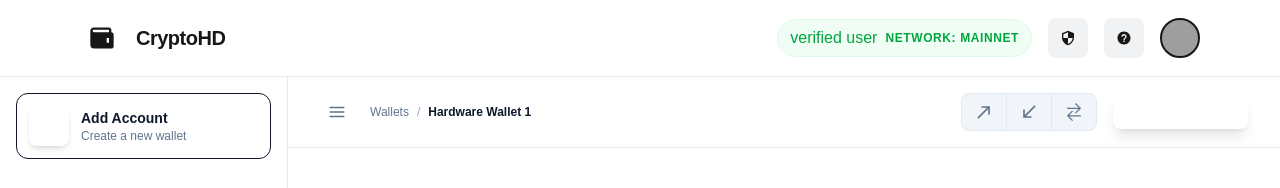
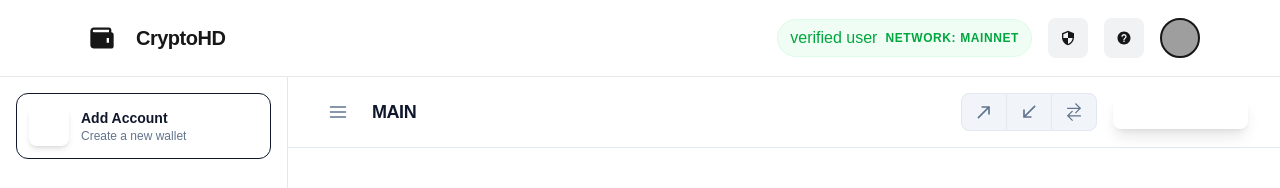
Before and after one commit to bEluga0000/crypto-wallet, a Next.js app: page /portfolio in a window 1280 px wide. Shown: the top 188 px of the page. Built offline with nearby package versions, Linux system fonts and the light colour scheme; grey boxes are pictures that could not be loaded.

Commit message:
fix: UI issue in top bar

```diff
--- a/src/components/portfolio.tsx
+++ b/src/components/portfolio.tsx
@@ -29,6 +29,7 @@ export default function PortfolioPage() {
         <main className="flex flex-1 flex-col overflow-y-auto">
           <ProfileTopBar
             onToggleSidebar={() => setIsSidebarOpen((p) => !p)}
+            walletName={selectWalletType}
           />
           <div className="max-w-5xl px-8 py-10">
             <BalanceCard />
--- a/src/components/ui/portfolio/topBar.tsx
+++ b/src/components/ui/portfolio/topBar.tsx
@@ -5,40 +5,38 @@ import TopBarButton from "./topBarButton";
 
 type ProfileTopBarProps = {
   onToggleSidebar: () => void;
+  walletName: string;
 };
 
-const ProfileTopBar = ({ onToggleSidebar }: ProfileTopBarProps) => {
+const ProfileTopBar = ({ onToggleSidebar, walletName }: ProfileTopBarProps) => {
   return (
     <header className="flex items-center justify-between border-b border-slate-200 px-8 py-4 dark:border-slate-800">
-      {/* Left: Sidebar toggle + breadcrumb */}
+      {/* Left */}
       <div className="flex items-center gap-4">
         <button
           onClick={onToggleSidebar}
           className="rounded-lg p-2 text-slate-500 transition-colors hover:bg-slate-100 hover:text-slate-900 dark:hover:bg-slate-800 dark:hover:text-white"
           aria-label="Toggle sidebar"
         >
-          <FiMenu className="text-lg" />
+          <FiMenu className="text-xl" />
         </button>
 
-        <div className="flex items-center gap-2 text-xs">
-          <span className="text-slate-500">Wallets</span>
-          <span className="text-slate-400">/</span>
-          <span className="font-semibold text-slate-900 dark:text-slate-100">
-            Hardware Wallet 1
-          </span>
-        </div>
+        {/* Wallet Name */}
+        <h1 className="text-lg font-semibold tracking-tight text-slate-900 dark:text-slate-100">
+          {walletName}
+        </h1>
       </div>
 
-      {/* Right: Actions */}
+      {/* Right */}
       <div className="flex items-center gap-4">
-        {/* Segmented actions */}
-        <div className="flex overflow-hidden rounded-lg border border-slate-200 bg-slate-100 dark:border-slate-700 dark:bg-slate-800">
+        {/* Action buttons (hidden on md and below) */}
+        <div className="hidden lg:flex overflow-hidden rounded-lg border border-slate-200 bg-slate-100 dark:border-slate-700 dark:bg-slate-800">
           {TOPBAR_ICONS.map((item, ind) => (
             <TopBarButton key={item.label} ind={ind} icon={item.icon} />
           ))}
         </div>
 
-        {/* Privacy mode */}
+        {/* Privacy Mode */}
         <button className="flex items-center gap-2 rounded-lg bg-primary px-4 py-2 text-xs font-bold text-white shadow-lg shadow-primary/20 transition-colors hover:bg-blue-700">
           <MdVisibility className="text-[18px]" />
           Privacy Mode
@@ -49,17 +47,9 @@ const ProfileTopBar = ({ onToggleSidebar }: ProfileTopBarProps) => {
 };
 
 export default ProfileTopBar;
+
 const TOPBAR_ICONS = [
-    {
-      label: "send",
-      icon: <MdNorthEast />,
-    },
-    {
-      label: "receive",
-      icon: <MdSouthWest />,
-    },
-    {
-      label: "swap",
-      icon: <IoSwapHorizontalSharp />,
-    },
-  ] as const;
+  { label: "send", icon: <MdNorthEast /> },
+  { label: "receive", icon: <MdSouthWest /> },
+  { label: "swap", icon: <IoSwapHorizontalSharp /> },
+] as const;
```
